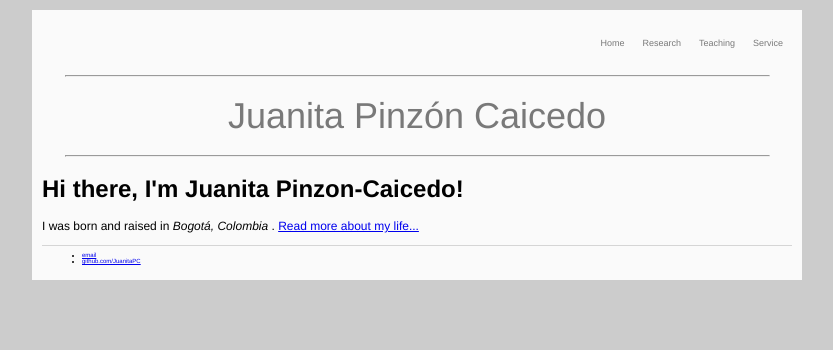
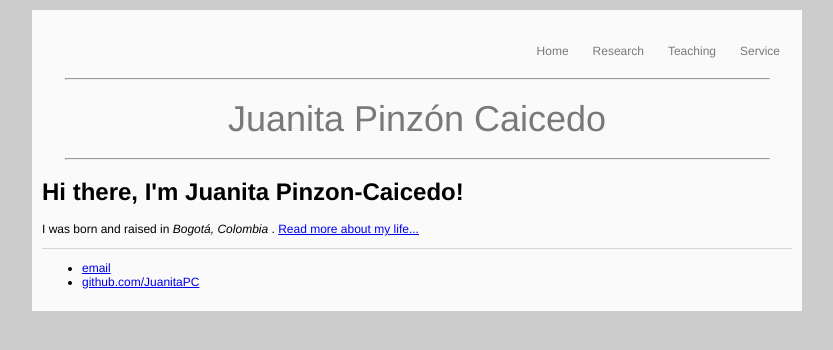
Before and after one commit to JuanitaPC/JuanitaPC.github.io, a Jekyll site: the page built from index.html, in a window 1280 px wide. Shown: the top 350 px of the page, without its empty margins (223-1056 px from the left). Built offline with Jekyll 4.4.1, drawn with Linux system fonts in a browser that asks for light colours.

Commit message:
Update main.css

```diff
--- a/css/main.css
+++ b/css/main.css
@@ -20,20 +20,18 @@ body {
 	position: relative;
 }
 nav{
-	font-size: 0.75em;
-	font-family: Helvetica, Arial, sans-serif;
+	font-size: 1em;
 }
 header{
 	text-align: center;
 	margin-right:3%;
 	margin-left:3%;
-	font-family: Helvetica, Arial, sans-serif;
 	font-size: 3em;
 	color: rgb(121, 121, 121);
 }
 footer {
 	border-top: 1px solid #d5d5d5;
-	font-size: 0.5em;
+	font-size: 1em;
 }
 nav ul{
 	list-style-type: none;
```
